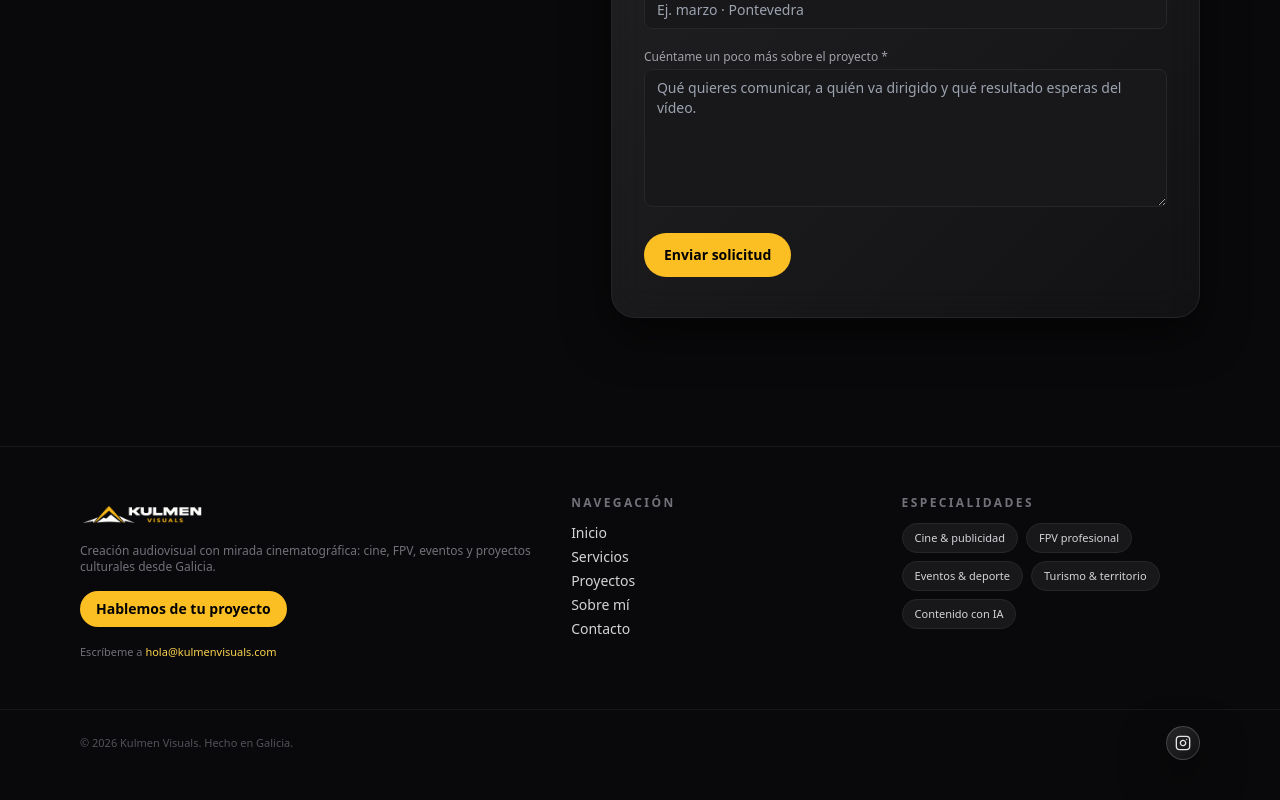
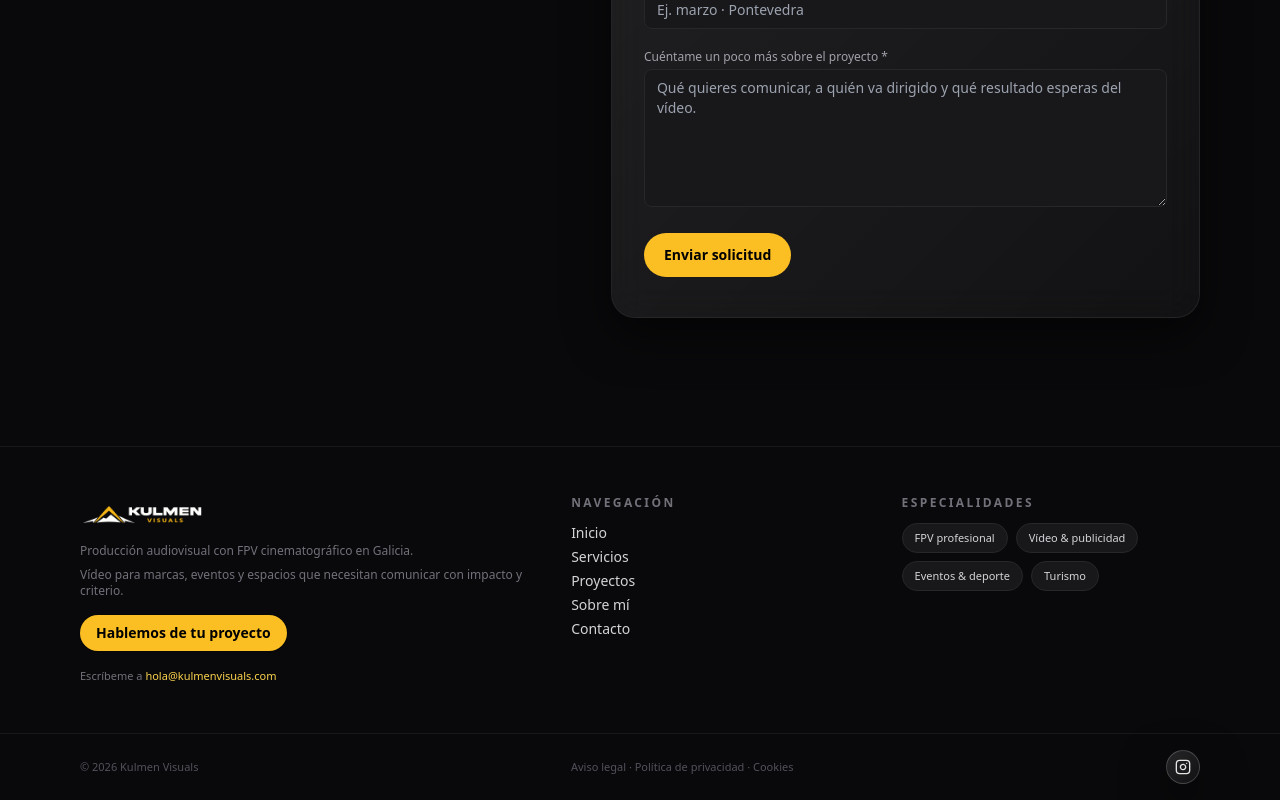
Before and after one commit to kulmenvisuals/KULMEN-VISUALS, a React (Vite) app: page /#/contacto in a window 1280 px wide. Shown: the part 780-1580 px from the top of the page. Before the commit the page ends 1556 px from the top, so only its background shows below. Built offline with nearby package versions, Linux system fonts and the light colour scheme.

Commit message:
Update Footer.jsx

```diff
--- a/src/components/Footer.jsx
+++ b/src/components/Footer.jsx
@@ -17,7 +17,10 @@ export default function Footer() {
               className="h-10 w-auto"
             />
             <p className="text-xs text-zinc-500 mt-2">
-              Creación audiovisual con mirada cinematográfica: cine, FPV, eventos y proyectos culturales desde Galicia.
+              Producción audiovisual con FPV cinematográfico en Galicia.
+            </p>
+            <p className="text-xs text-zinc-500 mt-2">
+              Vídeo para marcas, eventos y espacios que necesitan comunicar con impacto y criterio.
             </p>
           </div>
 
@@ -70,19 +73,16 @@ export default function Footer() {
           </h2>
           <div className="flex flex-wrap gap-2 text-[11px]">
             <span className="px-3 py-1 rounded-full bg-zinc-900 border border-zinc-800 text-zinc-300">
-              Cine &amp; publicidad
+              FPV profesional
             </span>
             <span className="px-3 py-1 rounded-full bg-zinc-900 border border-zinc-800 text-zinc-300">
-              FPV profesional
+              Vídeo &amp; publicidad
             </span>
             <span className="px-3 py-1 rounded-full bg-zinc-900 border border-zinc-800 text-zinc-300">
               Eventos &amp; deporte
             </span>
             <span className="px-3 py-1 rounded-full bg-zinc-900 border border-zinc-800 text-zinc-300">
-              Turismo &amp; territorio
-            </span>
-            <span className="px-3 py-1 rounded-full bg-zinc-900 border border-zinc-800 text-zinc-300">
-              Contenido con IA
+              Turismo
             </span>
           </div>
         </div>
@@ -91,8 +91,9 @@ export default function Footer() {
       {/* Franja inferior */}
       <div className="border-t border-zinc-900">
         <div className="max-w-6xl mx-auto px-4 py-4 flex flex-col md:flex-row items-center justify-between gap-2">
+          <p className="text-[11px] text-zinc-600">© {year} Kulmen Visuals</p>
           <p className="text-[11px] text-zinc-600">
-            © {year} Kulmen Visuals. Hecho en Galicia.
+            Aviso legal · Política de privacidad · Cookies
           </p>
           <div className="flex w-full items-center justify-between gap-3 text-[11px] text-zinc-600 md:w-auto md:justify-end">
             <a
```
